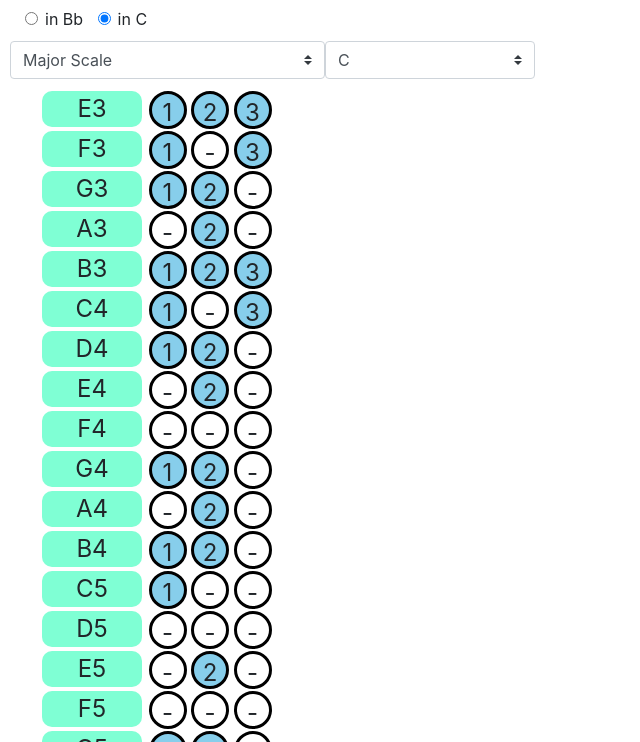
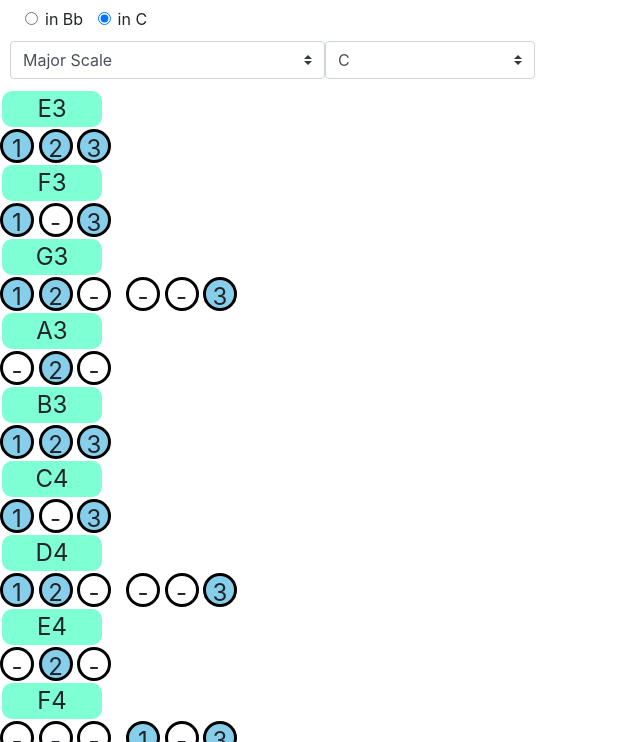
Before and after one commit to artista-blue/trumpet-fingering-diagram, a plain HTML site: page index.html in a window 1280 px wide. Shown: the part 51-793 px from the top of the page, without its empty margins (0-640 px from the left). Drawn offline with nearby package versions, Linux system fonts and the light colour scheme.

Commit message:
support other fingerings

```diff
--- a/css/default.css
+++ b/css/default.css
@@ -1,8 +1,15 @@
+.fingering-view {
+    display:inline-block;
+    vertical-align:middle;
+    margin-left:15px;
+}
+
 .note {
     font-size:150%;
     background-color:#7fffd4;
     display:inline-block;
     width:100px;
+    height:100%;
     text-align:center;
     padding:0px;
     margin:2px;
@@ -13,23 +20,23 @@
     font-size:150%;
     text-align:center;
     display: inline-block;
-    width:38px;
-    height:38px;
+    width:34px;
+    height:34px;
     border-radius:50%;
     border-color:black;
-    line-height:38px;
+    line-height:34px;
     background:skyblue;
-    border: solid 3px black;
+    border:solid 3px black;
 }
 .piston-off {
     font-size:150%;
     text-align:center;
     display: inline-block;
-    width:38px;
-    height:38px;
+    width:34px;
+    height:34px;
     border-radius:50%;
     border-color:black;
-    line-height:38px;
+    line-height:34px;
     background:white;
-    border: solid 3px black;
+    border:solid 3px black;
 }
--- a/index.html
+++ b/index.html
@@ -41,10 +41,12 @@
 		</span>
 	    </div>
 
-	    <div style="margin-top:10px;">
-		<ul style="list-style:none">
+	    <div class="container-fluid" style="margin-top:10px; padding-left:0px;">
+		<ul style="list-style:none; padding-left:0px;">
 		    <li v-for="item in items">
-			<pistons-view :item="item" :base="base"></pistons-view>
+			<span style="display:inline-block">
+			    <fingerings-view :item="item" :base="base"></fingerings-view>
+			</span>
 		    </li>
 		</ul>
 	    </div>
--- a/js/app.js
+++ b/js/app.js
@@ -5,18 +5,28 @@ Vue.component('piston-view', {
       <span v-else class="piston-off">-</span>`
 });
 
-Vue.component('pistons-view', {
+Vue.component('fingering-view', {
+    props: ['fingering'],
+    template: `
+      <span class="fingering-view">
+          <piston-view :index="1" :state="fingering.p1"></piston-view>
+          <piston-view :index="2" :state="fingering.p2"></piston-view>
+          <piston-view :index="3" :state="fingering.p3"></piston-view>
+      </span>`
+});
+
+Vue.component('fingerings-view', {
     props: ['item', 'base'],
     template: `
-      <div style="height:40px;">
-          <span class="note">
+      <div>
+          <div class="note">
               <span>{{item.displayName}}</span>
-          </span>
-          <span style="vertical-align:bottom">
-              <piston-view :index="1" :state="item.pistons[0]"></piston-view>
-              <piston-view :index="2" :state="item.pistons[1]"></piston-view>
-              <piston-view :index="3" :state="item.pistons[2]"></piston-view>
-          </span>
+          </div>
+          <div class="row" style="padding-left:0px;">
+              <span v-for="fingering in item.fingerings">
+                  <fingering-view :fingering="fingering"></fingeirng-view>
+              </span>
+          </div>
       </div>`
 });
 
@@ -41,7 +51,7 @@ const app =  new Vue({
 		if (!fingering) {
 		    continue;
 		}
-		scaleNote.pistons = fingering.pistons;
+		scaleNote.fingerings = fingering.fingerings;
 		const step = this.base == 'C' ? 0 : 2;
 		const shiftedNote = Notes.shiftNote(scaleNote, step);
 		let shiftedNoteName;
@@ -53,7 +63,7 @@ const app =  new Vue({
 		}
 		scaleNote.displayName = shiftedNoteName + shiftedNote.octave;
 	    }
-	    const tpScaleNotes = scaleNotes.filter(x => { return x.pistons });
+	    const tpScaleNotes = scaleNotes.filter(x => { return x.fingerings });
 	    this.items = tpScaleNotes;
 	}
     },
--- a/js/trumpet.js
+++ b/js/trumpet.js
@@ -1,3 +1,11 @@
+class Fingering {
+    constructor (p1, p2, p3) {
+	this.p1 = p1
+	this.p2 = p2
+	this.p3 = p3
+    }
+}
+
 class TrumpetFingerings {
 
     static get ID_FINGERING_MAP () {
@@ -12,127 +20,200 @@ class TrumpetFingerings {
 	const items = [
 	    {
 		"id": 31,
-		"pistons": [true, true, true]
+		"fingerings": [
+		    new Fingering(true, true, true)
+		]
 	    },
 	    {
 		"id": 32,
-		"pistons": [true, false, true]
+		"fingerings": [
+		    new Fingering(true, false, true)
+		]
 	    },
 	    {
 		"id": 33,
-		"pistons": [false, true, true]
+		"fingerings": [
+		    new Fingering(false, true, true)
+		]
 	    },
 	    {
 		"id": 34,
-		"pistons": [true, true, false]
+		"fingerings": [
+		    new Fingering(true, true, false),
+		    new Fingering(false, false, true)
+		]
 	    },
 	    {
 		"id": 35,
-		"pistons": [true, false, false]
+		"fingerings": [
+		    new Fingering(true, false, false)
+		]
 	    },
 	    {
 		"id": 36,
-		"pistons": [false, true, false]
+		"fingerings": [
+		    new Fingering(false, true, false)
+		]
 	    },
 	    {
 		"id": 37,
-		"pistons": [false, false, false]  // C in Bb score
+		"fingerings": [
+		    new Fingering(false, false, false)
+		]  // C in Bb score
 	    },
 	    {
 		"id": 38,
-		"pistons": [true, true, true]
+		"fingerings": [
+		    new Fingering(true, true, true)
+		]
 	    },
 	    {
 		"id": 39,
-		"pistons": [true, false, true]  // C4 in concert key
+		"fingerings": [
+		    new Fingering(true, false, true)
+		]  // C4 in concert key
 	    },
 	    {
 		"id": 40,
-		"pistons": [false, true, true]
+		"fingerings": [
+		    new Fingering(false, true, true)
+		]
 	    },
 	    {
 		"id": 41,
-		"pistons": [true, true, false]
+		"fingerings": [
+		    new Fingering(true, true, false),
+		    new Fingering(false, false, true)
+		]
 	    },
 	    {
 		"id": 42,
-		"pistons": [true, false, false]
+		"fingerings": [
+		    new Fingering(true, false, false)
+		]
 	    },
 	    {
 		"id": 43,
-		"pistons": [false, true, false]
+		"fingerings": [
+		    new Fingering(false, true, false)
+		]
 	    },
 	    {
 		"id": 44,
-		"pistons": [false, false, false]
+		"fingerings": [
+		    new Fingering(false, false, false),
+		    new Fingering(true, false, true)
+		]
 	    },
 	    {
 		"id": 45,
-		"pistons": [false, true, true]
+		"fingerings": [
+		    new Fingering(false, true, true)
+		]
 	    },
 	    {
 		"id": 46,
-		"pistons": [true, true, false]
+		"fingerings": [
+		    new Fingering(true, true, false),
+		    new Fingering(false, false, true)
+		]
 	    },
 	    {
 		"id": 47,
-		"pistons": [true, false, false]
+		"fingerings": [
+		    new Fingering(true, false, false)
+		]
 	    },
 	    {
 		"id": 48,
-		"pistons": [false, true, false]
+		"fingerings": [
+		    new Fingering(false, true, false)
+		]
 	    },
 	    {
 		"id": 49,
-		"pistons": [false, false, false]
+		"fingerings": [
+		    new Fingering(false, false, false),
+		    new Fingering(false, true, true)
+		]
 	    },
 	    {
 		"id": 50,
-		"pistons": [true, true, false]
+		"fingerings": [
+		    new Fingering(true, true, false)
+		]
 	    },
 	    {
 		"id": 51,
-		"pistons": [true, false, false]
+		"fingerings": [
+		    new Fingering(true, false, false),
+		    new Fingering(true, false, true)
+		]
 	    },
 	    {
 		"id": 52,
-		"pistons": [false, true, false]
+		"fingerings": [
+		    new Fingering(false, true, false),
+		    new Fingering(false, true, true)
+		]
 	    },
 	    {
 		"id": 53,
-		"pistons": [false, false, false]
+		"fingerings": [
+		    new Fingering(false, false, false),
+		    new Fingering(true, true, false),
+		    new Fingering(false, false, true)
+		]
 	    },
 	    {
 		"id": 54,
-		"pistons": [true, false, false]
+		"fingerings": [
+		    new Fingering(true, false, false)
+		]
 	    },
 	    {
 		"id": 55,
-		"pistons": [false, true, false]
+		"fingerings": [
+		    new Fingering(false, true, false)
+		]
 	    },
 	    {
 		"id": 56,
-		"pistons": [false, false, false]
+		"fingerings": [
+		    new Fingering(false, false, false),
+		    new Fingering(true, false, true)
+		]
 	    },
 	    {
 		"id": 57,
-		"pistons": [false, true, true]
+		"fingerings": [
+		    new Fingering(false, true, true)
+		]
 	    },
 	    {
 		"id": 58,
-		"pistons": [true, true, false]
+		"fingerings": [
+		    new Fingering(true, true, false),
+		    new Fingering(false, false, true)
+		]
 	    },
 	    {
 		"id": 59,
-		"pistons": [true, false, false]
+		"fingerings": [
+		    new Fingering(true, false, false)
+		]
 	    },
 	    {
 		"id": 60,
-		"pistons": [false, true, false]
+		"fingerings": [
+		    new Fingering(false, true, false)
+		]
 	    },
 	    {
 		"id": 61,
-		"pistons": [false, false, false]
+		"fingerings": [
+		    new Fingering(false, false, false)
+		]
 	    }
 	];
 	return items;
```
